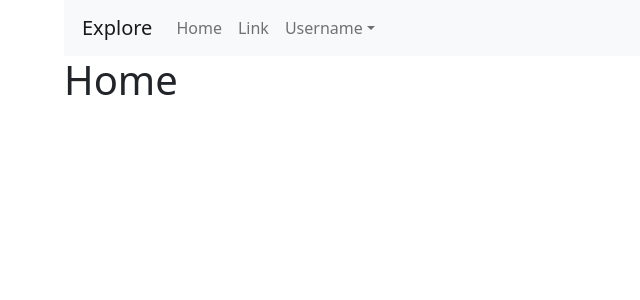
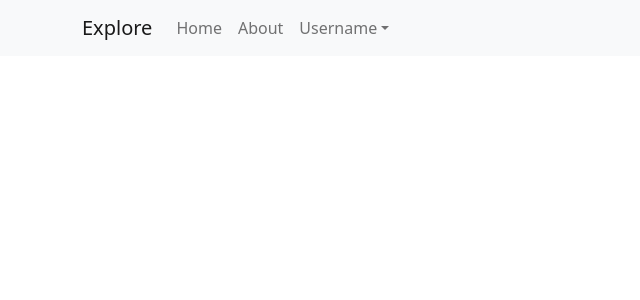
Before and after one commit to CAT3A2/explore-frontend, a React (Create React App) app: page / in a window 1280 px wide. Shown: the top 300 px of the page, without its empty margins (0-640 px from the left). Built offline with nearby package versions, Linux system fonts and the light colour scheme.

Commit message:
Added some links to navbar

```diff
--- a/src/components/Navbar.jsx
+++ b/src/components/Navbar.jsx
@@ -9,14 +9,14 @@ import 'bootstrap/dist/css/bootstrap.min.css';
 export default function SearchAppBar() {
 
   return (
-<Navbar bg="light" expand="lg">
+<Navbar bg="light" expand="lg" fixed="top">
   <Container>
     <Navbar.Brand href="/">Explore</Navbar.Brand>
     <Navbar.Toggle aria-controls="basic-navbar-nav" />
     <Navbar.Collapse id="basic-navbar-nav">
       <Nav className="me-auto">
-        <Nav.Link href="#home">Home</Nav.Link>
-        <Nav.Link href="#link">Link</Nav.Link>
+        <Nav.Link href="/">Home</Nav.Link>
+        <Nav.Link href="/about">About</Nav.Link>
         <NavDropdown title="Username" id="basic-nav-dropdown">
           <NavDropdown.Item href="#action/3.1">Action</NavDropdown.Item>
           <NavDropdown.Item href="#action/3.2">Another action</NavDropdown.Item>
```
